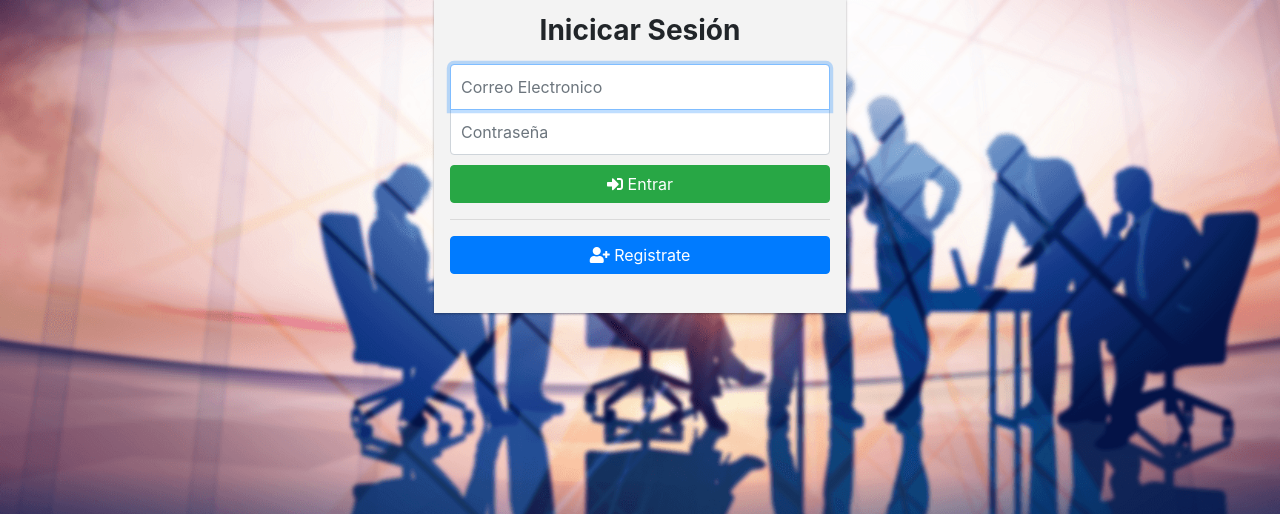
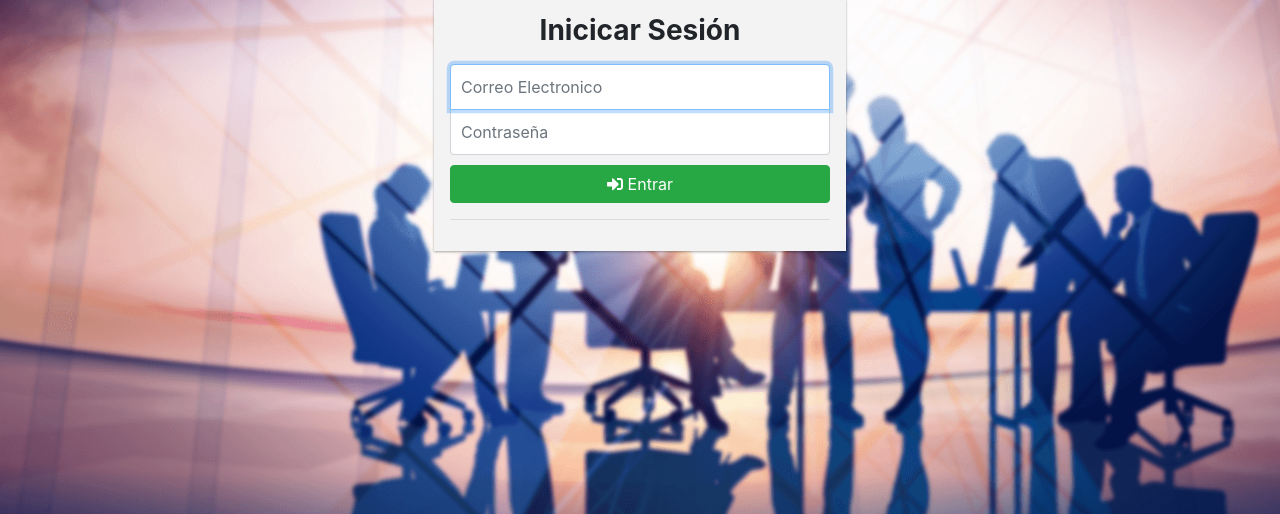
Before and after one commit to Edulynch/SistemaDeTickets, a PHP site: page / in a window 1280 px wide. Shown: the part 151-665 px from the top of the page. Run offline with PHP 8.4, Linux system fonts and the light colour scheme.

Commit message:
Se oculta registro desde el index
El usuario no podra registrarse, ya que solo el administrador podra hacerlo.

```diff
--- a/index.php
+++ b/index.php
@@ -25,12 +25,12 @@
         <!--<a href="#" id="forgot_pswd">Registrate ¡Click Aquí!</a>-->
         <hr>
         <!-- <p>Don't have an account!</p>  -->
-        <button onclick="location.href='registro.php';" class="btn btn-primary btn-block" type="button"><i
+        <!-- <button onclick="location.href='registro.php';" class="btn btn-primary btn-block" type="button"><i
                     class="fas fa-user-plus"></i> Registrate
-        </button>
+        </button> -->
     </form>
 
-    <br>
+    <!-- <br> -->
 
 </div>
 
```
